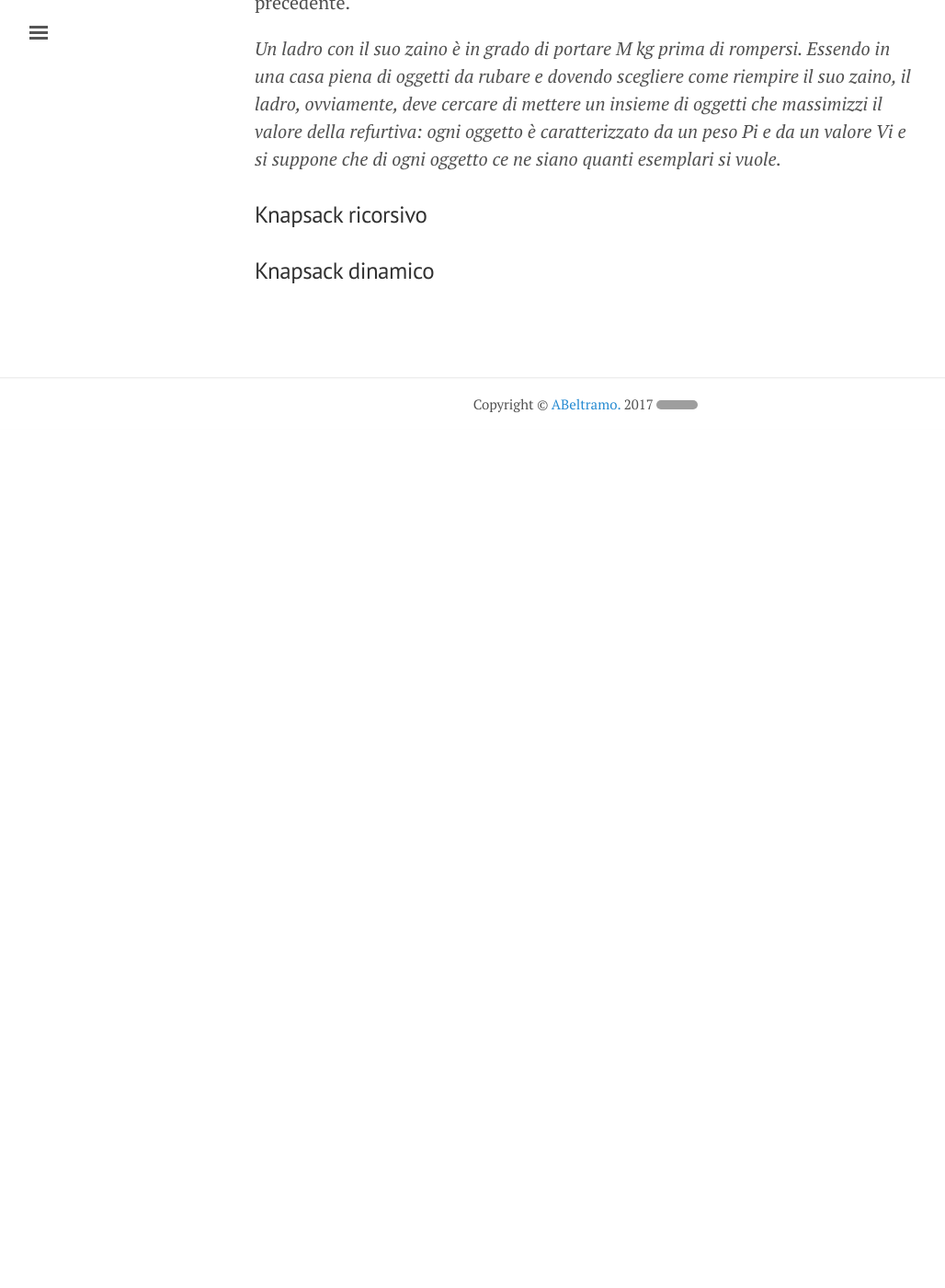
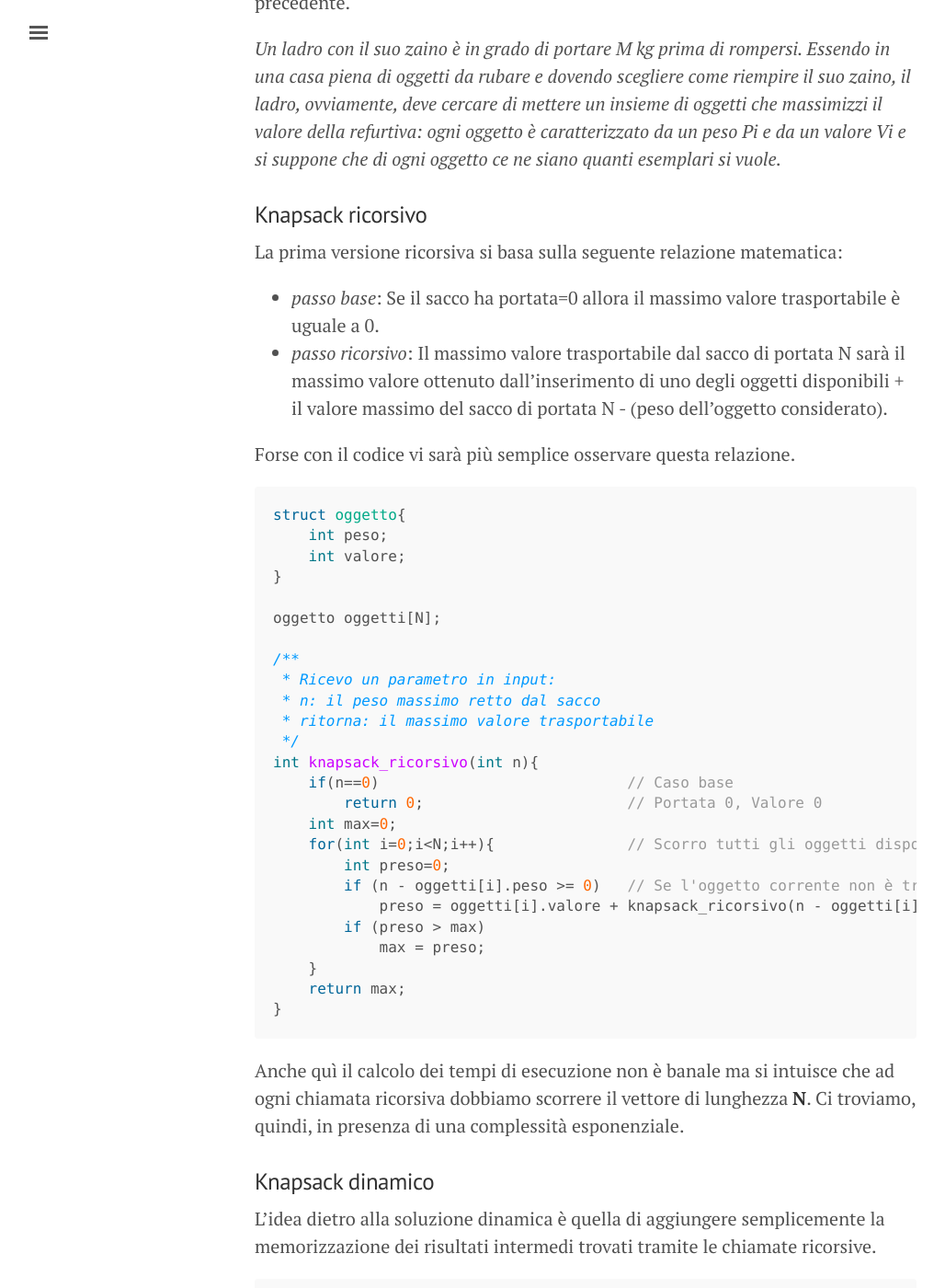
Before and after one commit to ABeltramo/PreparazioneOII, a Jekyll site: the page built from _chapters/5.2-Knapsack.md, in a window 1280 px wide and 1400 px high, scrolled down 222 px. Shown: the whole window at 92% size, without its empty margins (3-1031 px from the left). Built offline with Jekyll 4.4.1, drawn with Linux system fonts in a browser that asks for light colours; before the commit the page ends 900 px from its top, so only the background shows below that; some of the changed text lies outside the part shown; grey boxes are pictures that could not be loaded.

Commit message:
Completato knapsack

````diff
--- a/_chapters/5.2-Knapsack.md
+++ b/_chapters/5.2-Knapsack.md
@@ -11,4 +11,78 @@
 
 ### Knapsack ricorsivo ###
 
+La prima versione ricorsiva si basa sulla seguente relazione matematica:
+* *passo base*: Se il sacco ha portata=0 allora il massimo valore trasportabile è uguale a 0.
+* *passo ricorsivo*: Il massimo valore trasportabile dal sacco di portata N sarà il massimo valore ottenuto dall'inserimento di uno degli oggetti disponibili + il valore massimo del sacco di portata N - (peso dell'oggetto considerato).
+
+Forse con il codice vi sarà più semplice osservare questa relazione.
+
+```c++
+struct oggetto{
+    int peso;
+    int valore;
+}
+
+oggetto oggetti[N];
+
+/**
+ * Ricevo un parametro in input:
+ * n: il peso massimo retto dal sacco
+ * ritorna: il massimo valore trasportabile
+ */
+int knapsack_ricorsivo(int n){
+    if(n==0)                            // Caso base
+        return 0;                       // Portata 0, Valore 0
+    int max=0;
+    for(int i=0;i<N;i++){               // Scorro tutti gli oggetti disponibili
+        int preso=0;
+        if (n - oggetti[i].peso >= 0)   // Se l'oggetto corrente non è troppo pesante
+            preso = oggetti[i].valore + knapsack_ricorsivo(n - oggetti[i].peso);    // Chiamata ricorsiva
+        if (preso > max)
+            max = preso;
+    }
+    return max;
+}
+```
+
+Anche quì il calcolo dei tempi di esecuzione non è banale ma si intuisce che ad ogni chiamata ricorsiva dobbiamo scorrere il vettore di lunghezza **N**. Ci troviamo, quindi, in presenza di una complessità esponenziale.
+
 ### Knapsack dinamico ###
+
+L'idea dietro alla soluzione dinamica è quella di aggiungere semplicemente la memorizzazione dei risultati intermedi trovati tramite le chiamate ricorsive.
+
+```c++
+struct oggetto{
+    int peso;
+    int valore;
+}
+
+oggetto oggetti[N];
+int soluzioni[M];                       // Aggiungo un vettore di interi soluzione
+
+int knapsack_dinamico(int n){
+    if (soluzioni[n] != -1)             // Se ho già un massimo per la dimensione n
+        return soluzioni[n];            // lo restituisco
+    int max=0;
+    for(int i=0;i<N;i++){
+        int preso=0;
+        if (n - oggetti[i].peso >= 0)
+            preso = oggetti[i].valore + knapsack_dinamico(n - oggetti[i].peso);
+        if (preso > max)
+            max = preso;
+    }
+    soluzioni[n] = max;                 // Salvo il valore calcolato
+    return max;
+}
+```
+
+Otteniamo una soluzione molto più efficiente e rapida che ha una complessità computazionale del tipo **O(N\*M)** dove N è il numero di oggetti ed M è la massima portata del sacco.
+Riporto un esempio di tempi di esecuzione reali con le due soluzioni di knapsack.
+
+|  M  |  N  | ricorsiva | dinamica |
+| :-: | :-: |  :-----:  |  :----:  |
+| 120 | 7   | 7.870 sec |0.000 sec |
+| 200 | 20  | > 5 min   |0.000 sec |
+| 900 | 100 | >> 10 min |0.004 sec |
+
+Risultati notevoli che possono cambiare drasticamente i vostri risultati alle olimpiadi.
````
